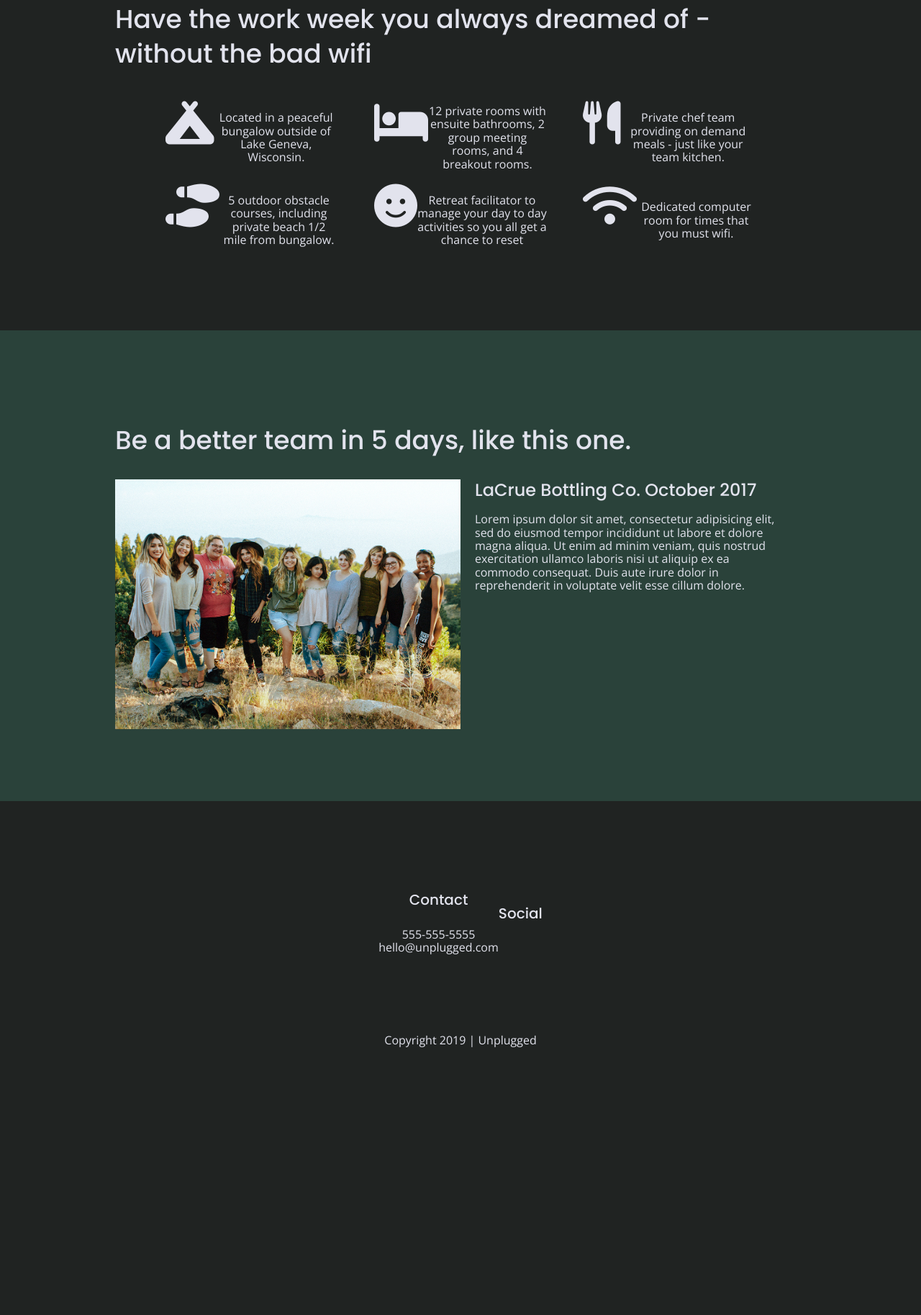
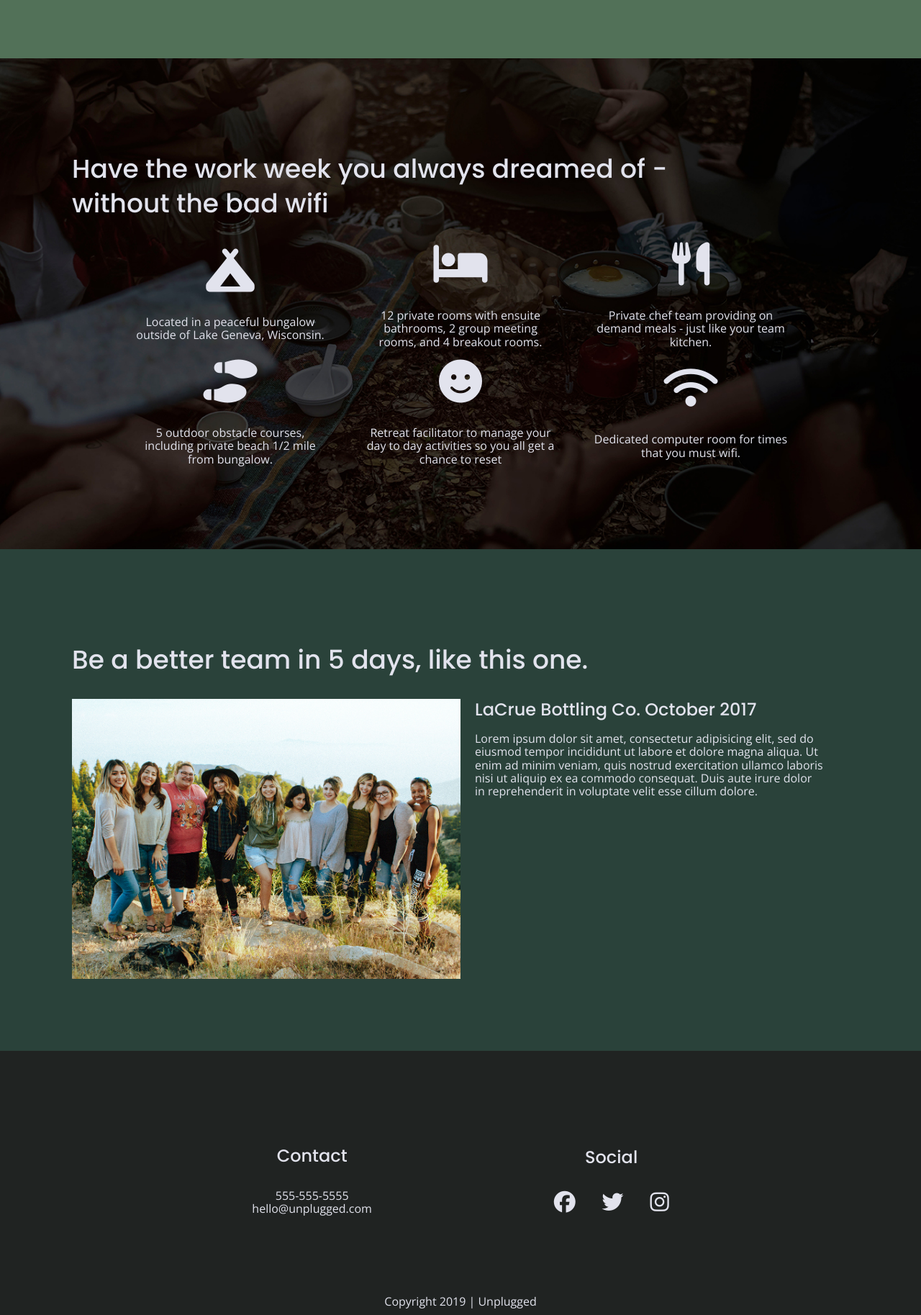
Before and after one commit to hybrid281/html5-boilerplate, a website built with Parcel: page index.html in a window 1280 px wide. Shown: the part 924-2751 px from the top of the page at 72% size. Before the commit the page ends 2388 px from the top, so only its background shows below. Built offline with nearby package versions, Linux system fonts and the light colour scheme.

Commit message:
Added bkgrnd images to homepage

```diff
--- a/css/main.css
+++ b/css/main.css
@@ -86,7 +86,7 @@ textarea {
 /* ==========================================================================
    Author's custom styles
 
-****GENERAL STYLES *****/
+****GENERAL STYLES MOBILE*****/
 
 html {
   font-size: 16px;
@@ -177,6 +177,7 @@ header .content-wrapper {
 
 header figure {
     width: 60%;
+    max-width: 300px;
     display: flex;
     justify-content: center;
     align-items: center;
@@ -206,30 +207,50 @@ header nav ul li {
 
 footer .social-icons {
   display: flex;
-  justify-content: space-around;
+  justify-content: space-between;
   align-items: center;
+  width: 100%;
 }
 
 footer .social-icons p {
   display: flex;
   justify-content: center;
   align-items: center;
+  font-size: 2.5em;
 }
 
 .header-divider {
   width: 100%;
 }
 
-/*---------------------------HERO AREA STYLES-----------------------*/
+.social {
+  padding-bottom: 20px;
+  width: 15em;
+}
+
+
+
+/*---------------------------HERO AREA STYLES------------------------*/
 
 .hero-area {
+  background: url('../img/hero-image.jpg') center no-repeat #333;
+  background-size: cover;
+  min-height: 500px;
   display: flex;
   justify-content: center;
   flex-flow: row wrap;
 }
 
+.hero-area h1 {
+  font-size: 2.25rem;
+  font-family: 'Poppins', Helvetica, Arial, sans-serif;
+  font-weight: 500;
+  line-height: 1.2;
+  margin-top: 0;
+}
 
-/*---------------------------ASIDE STYLES --------------------*/
+
+/*---------------------------ASIDE STYLES---------------------*/
 
 aside {
   display: flex;
@@ -249,6 +270,7 @@ aside .form-description {
 input [type=text] {
   box-sizing: border-box;
   width: 100%;
+  height: 50px;
   color: #2a423a;
   font-style: italic;
   padding: 1em;
@@ -275,10 +297,13 @@ input[type=button] {
   display: flex;
   justify-content: center;
   flex-flow: row wrap;
+  background: url('../img/bkgrnd-image.jpg') center no-repeat #333;
+  background-size:cover;
 }
 
 .features .features-items {
   display: flex;
+
   flex-flow: column wrap;
   justify-content: center;
   align-items: center;
@@ -286,7 +311,7 @@ input[type=button] {
 
 .features i {
   font-size: 3.75em;
-  margin-bottom: 40px;
+
 }
 
 .features article {
@@ -294,10 +319,11 @@ input[type=button] {
   margin: 30px 0;
   text-align: center;
   display: flex;
+  flex-flow: column wrap;
 }
 
-.features p {
-  /*margin: 0;*/
+.features-item-description {
+  margin-top:0;
 }
 
 
@@ -392,6 +418,14 @@ footer p {
 footer .copyright {
   margin: 10px 0;
 }
+
+/*===========================
+
+.contact, .social {
+  padding: 0 20px;
+}
+========================*/
+
 
 /*---------------FAQ STYLES--------------*/
 
@@ -519,6 +553,16 @@ footer .copyright {
     /*max-width: 640px;*/
   }
 
+  .hero-area .content-wrapper {
+    padding-left: 10%;
+  }
+
+  .hero-area h1 {
+    width: 60%;
+  }
+
+
+
   h2 {
     font-size: 2.25em;
     line-height: 1.333;
@@ -527,6 +571,10 @@ footer .copyright {
   h3 {
     font-size: 1.5em;
     line-height: 1.25;
+  }
+
+  h4 {
+    font-size: 1.5em;
   }
 
   header {
@@ -620,11 +668,12 @@ footer .copyright {
   footer .content-wrapper {
     width: 65%;
     margin: 100px 0;
+    align-items: normal;
   }
 
   .footer-content {
     display: flex;
-    justify-content: space-between;
+    justify-content: space-around;
     align-items: center;
   }
 
@@ -632,8 +681,19 @@ footer .copyright {
     margin-bottom: 0;
   }
 
+  .social {
+    width: 10em;
+    padding-bottom: 0;
 
+  }
 
+  .social-icons {
+    font-size: 0.75em;
+  }
+
+  .social, .contact {
+
+  }
 
 /*========================================================
 ===============================
@@ -711,7 +771,7 @@ footer .copyright {
   /*Desktop styles here*/
 
   .content-wrapper {
-    max-width: 960px;
+    max-width: 1080px;
   }
 
   header figure {
@@ -722,6 +782,10 @@ footer .copyright {
   .hero-area h1 {
     width: 60%;
   }
+
+  /*.hero-area .content-wrapper {
+    margin-left: 0;
+  }*/
 
   /*ASIDE*/
   aside .content-wrapper {
--- a/index.html
+++ b/index.html
@@ -45,7 +45,7 @@
 <main>
   <section class="hero-area">
     <div class="content-wrapper">
-      <h2>Retreat from the desk, return refreshed.</h2>
+      <h1>Retreat from the desk, return refreshed.</h1>
     </div>
   </section>
 
@@ -57,7 +57,7 @@
       </div>
       <div class="form">
         <h3>Find out more</h3>
-        <input type="text" name="name" value="email address">
+        <input type="text" name="name" value="email address" style="width: 100%; height: 50px; font-style: italic;">
         <input type="button" value="Download Itinerary">
       </div>
     </div>
@@ -143,9 +143,9 @@
       <div class="social">
         <h4>Social</h4>
         <div class="social-icons">
-          <p><a href="https://www.facebook.com/yoursite" target="_blank"></a></p>
-          <p><a href="https://twitter.com/imcjepps" target="_blank"></a></p>
-          <p><a href="https://www.instagram.com/cjepps/" target="_blank"></a></p>
+          <p><a href="https://www.facebook.com/yoursite" target="_blank"><i class="fab fa-facebook"></i></a></p>
+          <p><a href="https://twitter.com/imcjepps" target="_blank"><i class="fab fa-twitter"></i></a></p>
+          <p><a href="https://www.instagram.com/cjepps/" target="_blank"><i class="fab fa-instagram"></i></a></p>
         </div>
       </div>
     </div> <!-- footer content ends -->
```
Also changed, not shown: 2 other files.
